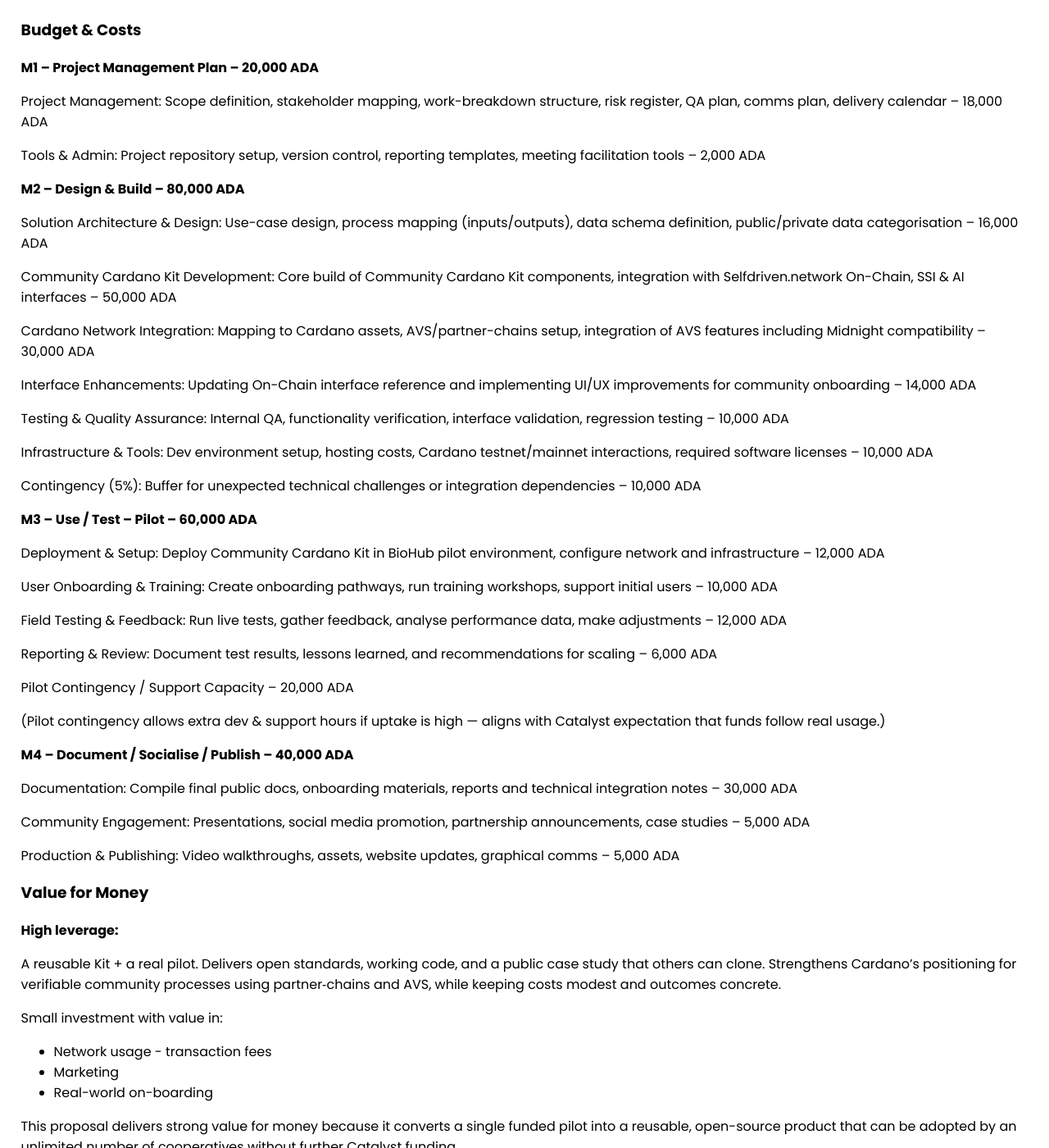
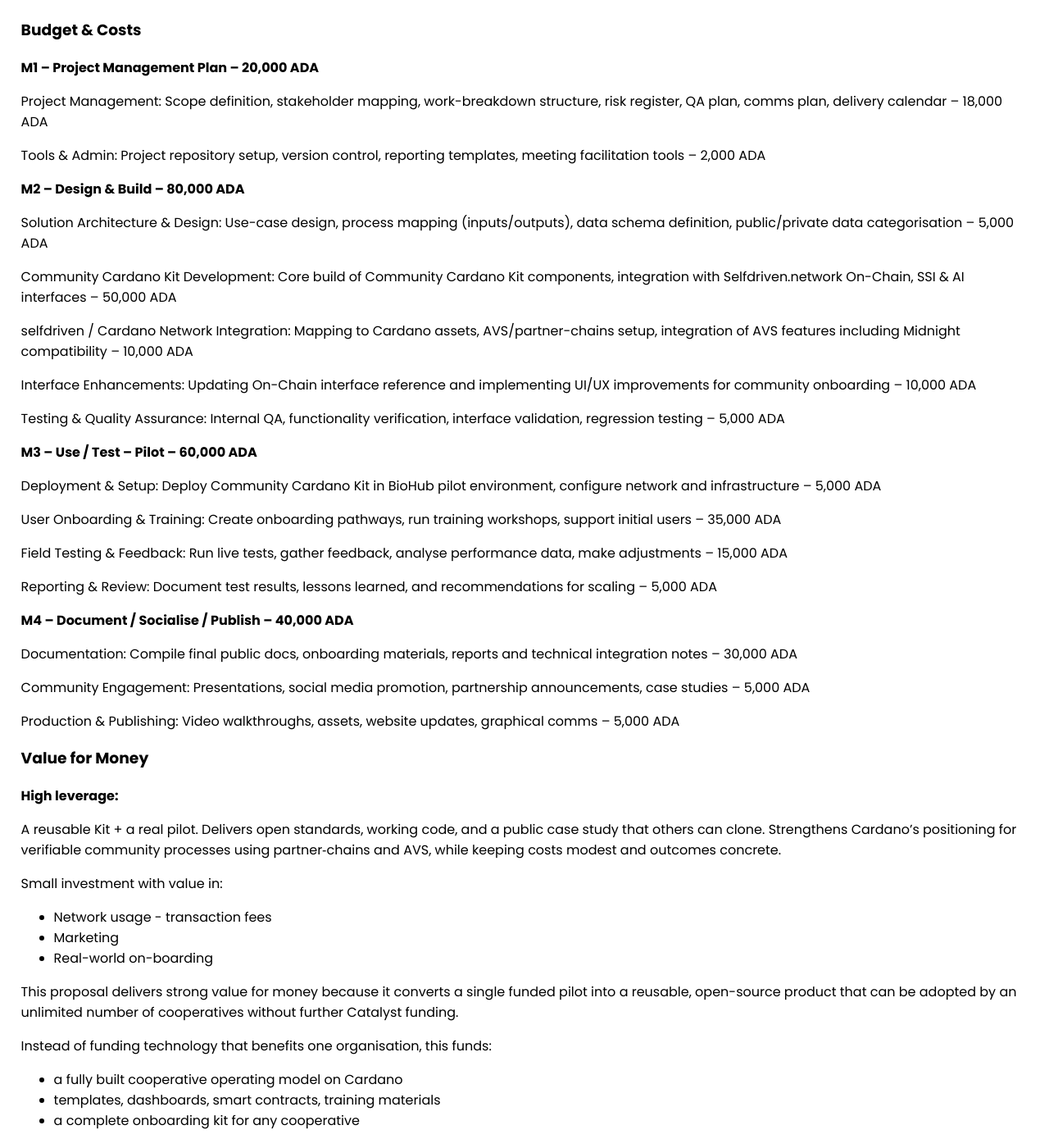
Before and after one commit to selfdriven-engagement/selfdriven-energy, a Jekyll site: the page built from docs/pages/cardano-catalyst-proposal-community-cooperative.md, in a window 1280 px wide and 1400 px high, scrolled down 12037 px. Shown: the whole window at 82% size. Built offline with Jekyll 4.4.1, drawn with Linux system fonts in a browser that asks for light colours.

Commit message:
Update cardano-catalyst-proposal-community-cooperative.md

```diff
--- a/docs/pages/cardano-catalyst-proposal-community-cooperative.md
+++ b/docs/pages/cardano-catalyst-proposal-community-cooperative.md
@@ -527,47 +527,52 @@ Our experience, track record, and community-first approach position us to delive
 
 **M1 – Project Management Plan – 20,000 ADA**
 
-Project Management: Scope definition, stakeholder mapping, work-breakdown structure, risk register, QA plan, comms plan, delivery calendar – 18,000 ADA
+Project Management:
+Scope definition, stakeholder mapping, work-breakdown structure, risk register, QA plan, comms plan, delivery calendar – 18,000 ADA
 
-Tools & Admin: Project repository setup, version control, reporting templates, meeting facilitation tools – 2,000 ADA
+Tools & Admin:
+Project repository setup, version control, reporting templates, meeting facilitation tools – 2,000 ADA
 
 **M2 – Design & Build – 80,000 ADA**
 
-Solution Architecture & Design: Use-case design, process mapping (inputs/outputs), data schema definition, public/private data categorisation – 16,000 ADA
+Solution Architecture & Design:
+Use-case design, process mapping (inputs/outputs), data schema definition, public/private data categorisation – 5,000 ADA
 
-Community Cardano Kit Development: Core build of Community Cardano Kit components, integration with Selfdriven.network On-Chain, SSI & AI interfaces – 50,000 ADA
+Community Cardano Kit Development:
+Core build of Community Cardano Kit components, integration with Selfdriven.network On-Chain, SSI & AI interfaces – 50,000 ADA
 
-Cardano Network Integration: Mapping to Cardano assets, AVS/partner-chains setup, integration of AVS features including Midnight compatibility – 30,000 ADA
+selfdriven / Cardano Network Integration:
+Mapping to Cardano assets, AVS/partner-chains setup, integration of AVS features including Midnight compatibility – 10,000 ADA
 
-Interface Enhancements: Updating On-Chain interface reference and implementing UI/UX improvements for community onboarding – 14,000 ADA
+Interface Enhancements:
+Updating On-Chain interface reference and implementing UI/UX improvements for community onboarding – 10,000 ADA
 
-Testing & Quality Assurance: Internal QA, functionality verification, interface validation, regression testing – 10,000 ADA
-
-Infrastructure & Tools: Dev environment setup, hosting costs, Cardano testnet/mainnet interactions, required software licenses – 10,000 ADA
-
-Contingency (5%): Buffer for unexpected technical challenges or integration dependencies – 10,000 ADA
+Testing & Quality Assurance:
+Internal QA, functionality verification, interface validation, regression testing – 5,000 ADA
 
 **M3 – Use / Test – Pilot – 60,000 ADA**
 
-Deployment & Setup: Deploy Community Cardano Kit in BioHub pilot environment, configure network and infrastructure – 12,000 ADA
+Deployment & Setup:
+Deploy Community Cardano Kit in BioHub pilot environment, configure network and infrastructure – 5,000 ADA
 
-User Onboarding & Training: Create onboarding pathways, run training workshops, support initial users – 10,000 ADA
+User Onboarding & Training:
+Create onboarding pathways, run training workshops, support initial users – 35,000 ADA
 
-Field Testing & Feedback: Run live tests, gather feedback, analyse performance data, make adjustments – 12,000 ADA
+Field Testing & Feedback:
+Run live tests, gather feedback, analyse performance data, make adjustments – 15,000 ADA
 
-Reporting & Review: Document test results, lessons learned, and recommendations for scaling – 6,000 ADA
-
-Pilot Contingency / Support Capacity – 20,000 ADA
-
-(Pilot contingency allows extra dev & support hours if uptake is high — aligns with Catalyst expectation that funds follow real usage.)
+Reporting & Review: Document test results, lessons learned, and recommendations for scaling – 5,000 ADA
 
 **M4 – Document / Socialise / Publish – 40,000 ADA**
 
-Documentation: Compile final public docs, onboarding materials, reports and technical integration notes – 30,000 ADA
+Documentation:
+Compile final public docs, onboarding materials, reports and technical integration notes – 30,000 ADA
 
-Community Engagement: Presentations, social media promotion, partnership announcements, case studies – 5,000 ADA
+Community Engagement:
+Presentations, social media promotion, partnership announcements, case studies – 5,000 ADA
 
-Production & Publishing: Video walkthroughs, assets, website updates, graphical comms – 5,000 ADA
+Production & Publishing:
+Video walkthroughs, assets, website updates, graphical comms – 5,000 ADA
 
 ### Value for Money
 
```
